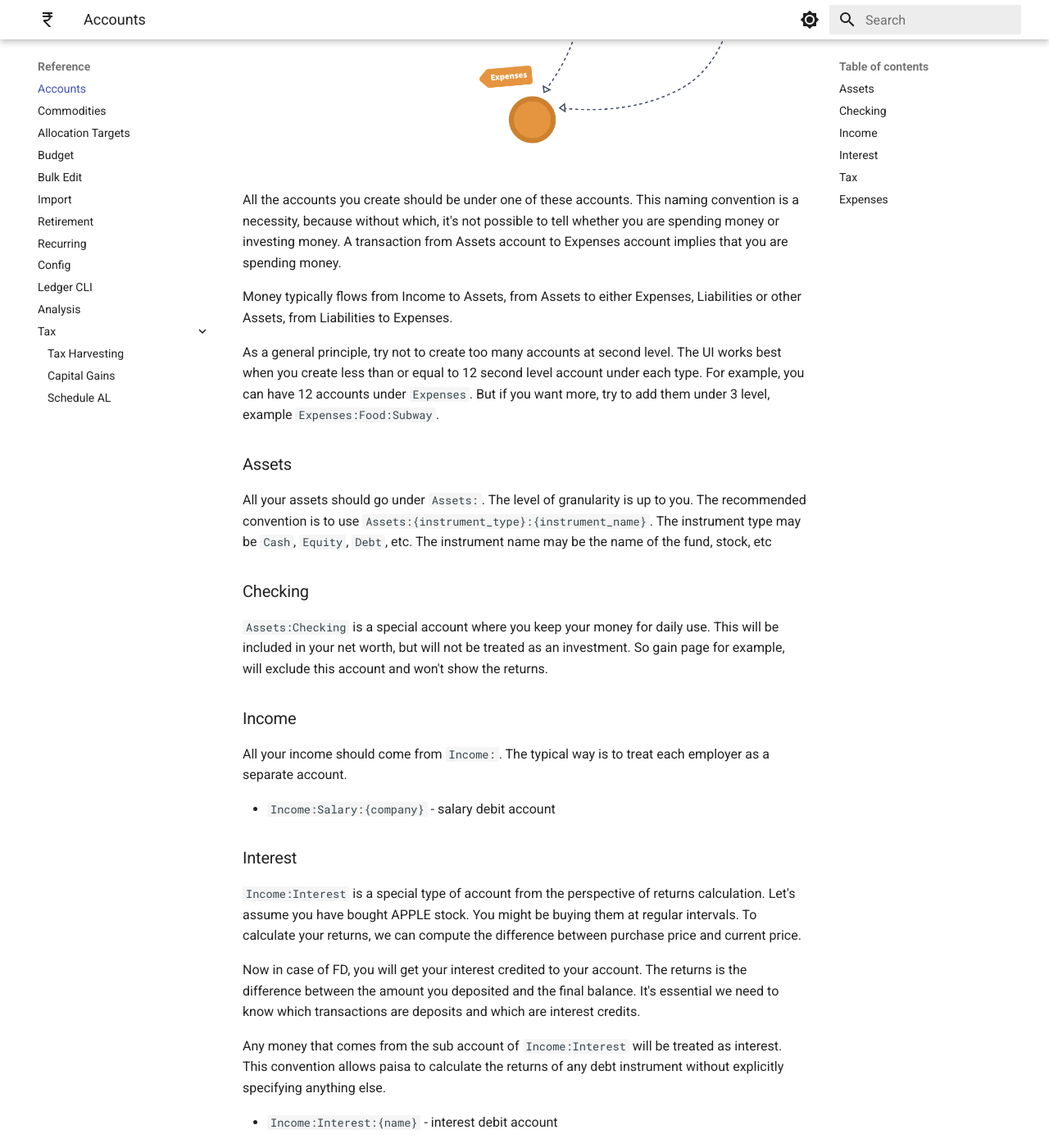
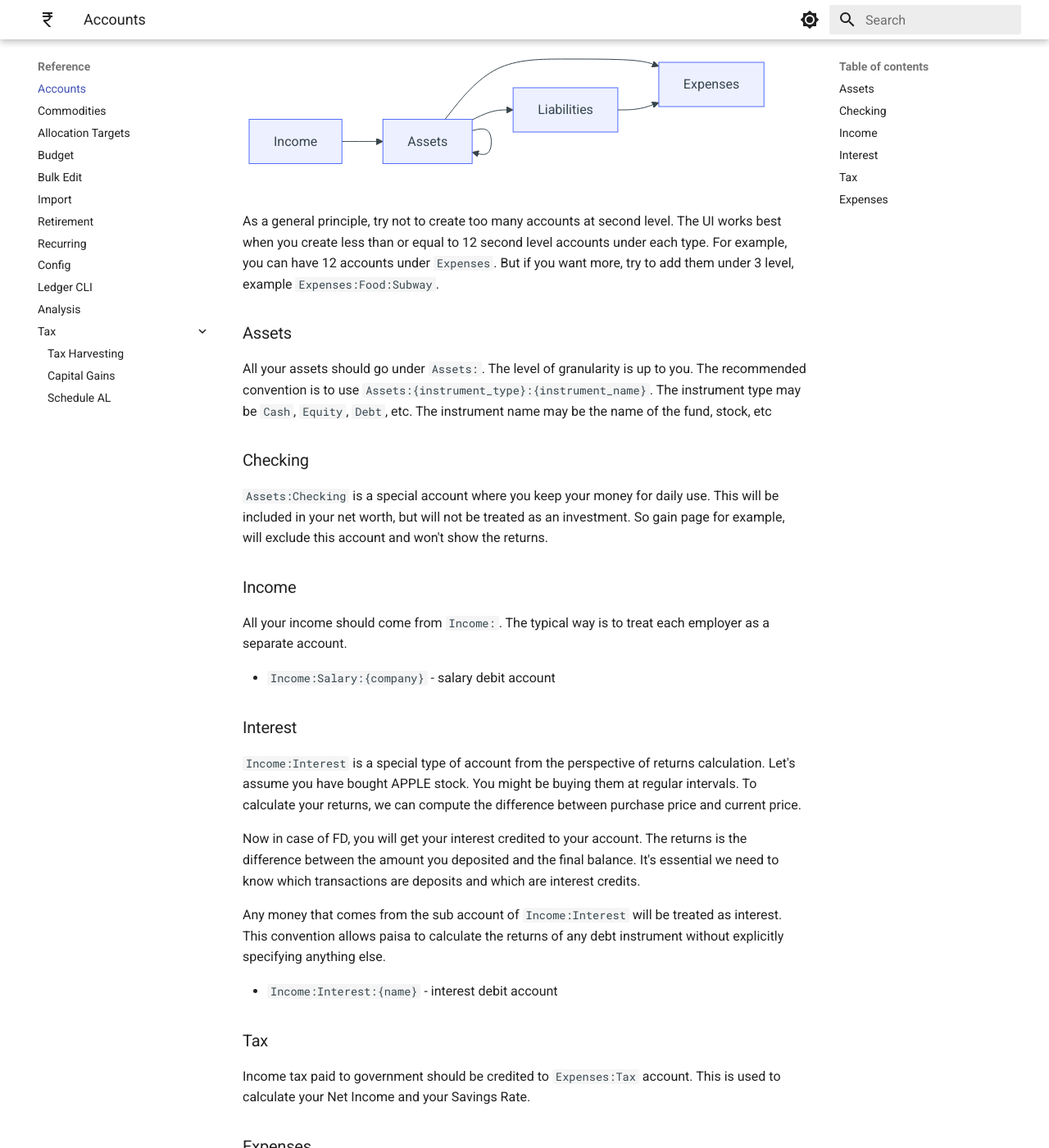
Before and after one commit to ananthakumaran/paisa, an MkDocs documentation site: the page built from docs/reference/accounts.md, in a window 1280 px wide and 1400 px high, scrolled down 745 px. Shown: the whole window at 82% size. Built offline with MkDocs 1.6.1 and Material for MkDocs 9.7.7, drawn with Linux system fonts in a browser that asks for light colours; some of the changed text lies outside the part shown.

Commit message:
fix links

````diff
--- a/docs/reference/accounts.md
+++ b/docs/reference/accounts.md
@@ -19,8 +19,6 @@ There are four types of account namely
 1. Income
 1. Expenses
 
-![Flow](/images/flow.png)
-
 All the accounts you create should be under one of these
 accounts. This naming convention is a necessity, because without
 which, it's not possible to tell whether you are spending money or
@@ -30,9 +28,18 @@ implies that you are spending money.
 Money typically flows from Income to Assets, from Assets to either
 Expenses, Liabilities or other Assets, from Liabilities to Expenses.
 
+``` mermaid
+graph LR
+  I[Income] --> A[Assets];
+  A --> E[Expenses];
+  A --> A;
+  A --> L[Liabilities];
+  L --> E[Expenses];
+```
+
 As a general principle, try not to create too many accounts at second
 level. The UI works best when you create less than or equal to 12
-second level account under each type. For example, you can have 12
+second level accounts under each type. For example, you can have 12
 accounts under `Expenses`. But if you want more, try to add them under
 3 level, example `Expenses:Food:Subway`.
 
--- a/mkdocs.yml
+++ b/mkdocs.yml
@@ -46,6 +46,7 @@ theme:
     - navigation.expand
     - navigation.indexes
     - navigation.top
+    - navigation.footer
 
 markdown_extensions:
   - pymdownx.highlight:
@@ -65,6 +66,11 @@ markdown_extensions:
   - pymdownx.emoji:
       emoji_index: !!python/name:materialx.emoji.twemoji
       emoji_generator: !!python/name:materialx.emoji.to_svg
+  - pymdownx.superfences:
+      custom_fences:
+        - name: mermaid
+          class: mermaid
+          format: !!python/name:pymdownx.superfences.fence_code_format
 
 extra_javascript:
   - javascripts/extra.js
--- a/src/app.scss
+++ b/src/app.scss
@@ -36,6 +36,7 @@ $menu-item-active-background-color: $link-light;
 
 // daisy UI color override
 .du-tabs {
+  --rounded-btn: #{$radius};
   background-color: $grey-lightest !important;
 
   .du-tab {
@@ -774,9 +775,9 @@ span.progress-percent.less-than-10 {
 }
 
 .border-left {
-  border-radius: $radius-small 0 0 $radius-small !important;
+  border-radius: $radius 0 0 $radius !important;
 }
 
 .border-right {
-  border-radius: 0 $radius-small $radius-small 0 !important;
+  border-radius: 0 $radius $radius 0 !important;
 }
````
Also changed, not shown: docs/getting-started/installation.md (+1 -1 lines), docs/getting-started/tutorial.md (+2 -2 lines), docs/reference/commodities.md (+7 -3 lines), docs/images/flow.png (deleted).
